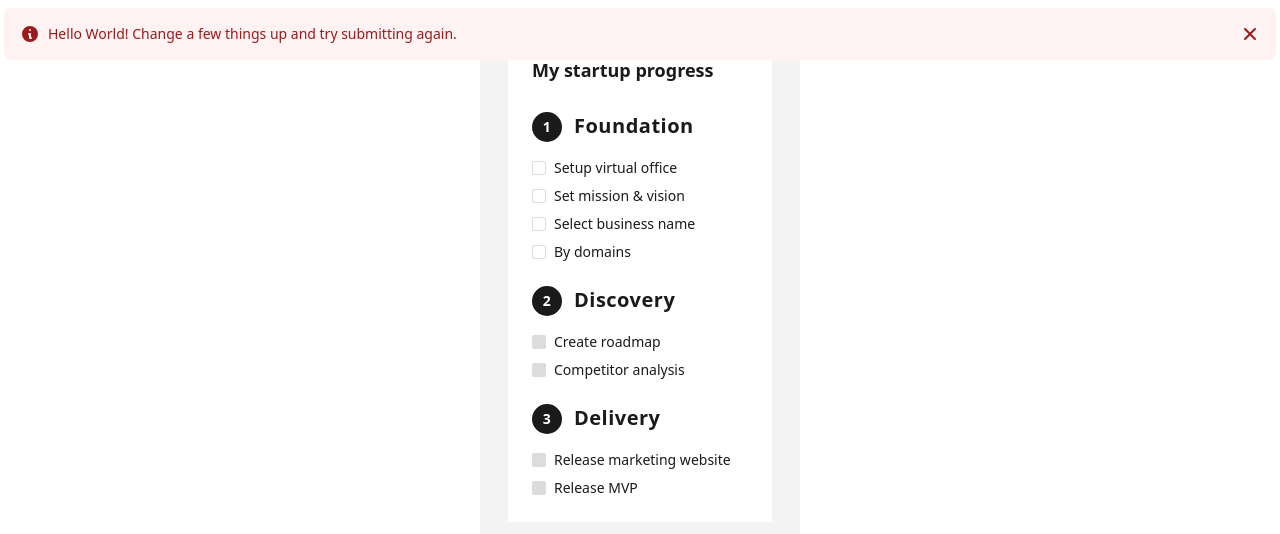
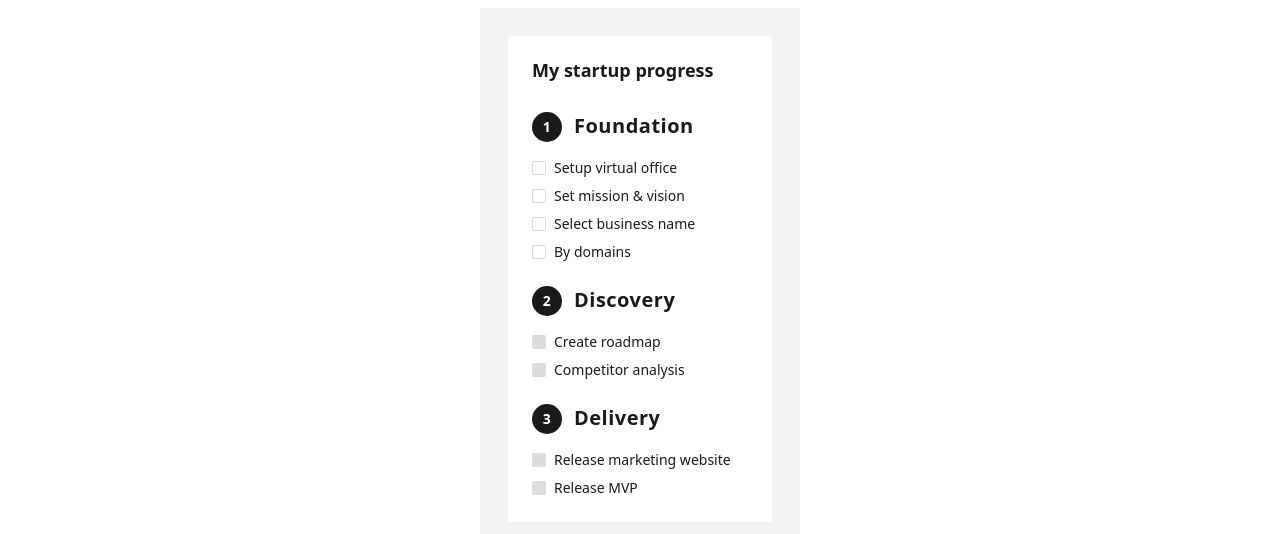
Before and after one commit to themse/startup-progress-frontend, a React (Create React App) app: page / in a window 1280 px wide. Shown: the top 534 px of the page. Built offline with nearby package versions, Linux system fonts and the light colour scheme.

Commit message:
implement alert logic

```diff
--- a/src/App.tsx
+++ b/src/App.tsx
@@ -3,9 +3,11 @@ import { FC } from 'react';
 import { BaseLayout } from 'components/layout/BaseLayout';
 import { Container } from 'components/Container';
 import { ProgressSteps } from 'app/components/progress-steps';
+import { AlertProvider } from 'context/alert';
 
 const App: FC = () => {
   return (
+    <AlertProvider>
       <BaseLayout>
         <Container>
           <div className="flex justify-center">
@@ -13,6 +15,7 @@ const App: FC = () => {
           </div>
         </Container>
       </BaseLayout>
+    </AlertProvider>
   );
 };
 
--- /dev/null
+++ b/src/app/common/helpers.ts
@@ -0,0 +1 @@
+export const noop = (): void => {};
--- a/src/app/components/progress-steps/index.tsx
+++ b/src/app/components/progress-steps/index.tsx
@@ -5,6 +5,8 @@ import { ProgressStepList } from './ProgressStepList';
 import { useProgressStep } from 'hooks/useProgressStep';
 import { useStepCompletedStatus } from 'hooks/useStepCompletedStatus';
 import { useLazyRandomFact } from 'hooks/useLazyRandomFact';
+import { useAlert } from 'context/alert';
+import { AlertKind, AlertType } from 'context/alert/types';
 
 export const ProgressSteps: FC = () => {
   const { progressStepList, onToggle } = useProgressStep();
@@ -16,6 +18,7 @@ export const ProgressSteps: FC = () => {
   } = useStepCompletedStatus();
 
   const { fact, getFact, clearFact } = useLazyRandomFact();
+  const { pushAlert } = useAlert();
 
   useEffect(() => {
     if (progressStepList) {
@@ -31,9 +34,19 @@ export const ProgressSteps: FC = () => {
     }
   }, [clearFact, getFact, isAllStepsCompleted]);
 
+  useEffect(() => {
+    if (fact) {
+      const alert: AlertType = {
+        type: AlertKind.SUCCESS,
+        title: fact,
+      };
+
+      pushAlert(alert);
+    }
+  }, [fact, pushAlert]);
+
   return (
     <div className="bg-tertiary w-80 p-7">
-      <p>{fact}</p>
       <section className="bg-white px-6 py-4">
         <h1 className="text-lg font-bold py-1">My startup progress</h1>
         {progressStepList &&
--- a/src/components/Alert.tsx
+++ b/src/components/Alert.tsx
@@ -1,28 +1,21 @@
-import { FC } from 'react';
+import { FC, ReactNode } from 'react';
 import clsx from 'clsx';
 
 import { Info as InfoIcon } from './icons/Info';
 import { Close as CloseIcon } from './icons/Close';
-
-enum AlertTypes {
-  INFO = 'info',
-  DANGER = 'danger',
-  SUCCESS = 'success',
-  WARNING = 'warning',
-  DARK = 'dark',
-}
+import { AlertKind } from 'context/alert/types';
 
 const baseStyles = 'flex flex-col gap-2 p-4 xs:mx-2 text-sm rounded-lg';
 const customStyles = {
-  [AlertTypes.INFO]:
+  [AlertKind.INFO]:
     'text-blue-800 bg-blue-50 dark:bg-gray-800 dark:text-blue-400',
-  [AlertTypes.DANGER]:
+  [AlertKind.DANGER]:
     'text-red-800 bg-red-50 dark:bg-gray-800 dark:text-red-400',
-  [AlertTypes.SUCCESS]:
+  [AlertKind.SUCCESS]:
     'text-green-800 bg-green-50 dark:bg-gray-800 dark:text-green-400',
-  [AlertTypes.WARNING]:
+  [AlertKind.WARNING]:
     'text-yellow-700 bg-yellow-50 dark:bg-gray-800 dark:text-yellow-300',
-  [AlertTypes.DARK]:
+  [AlertKind.DARK]:
     'text-gray-700 bg-gray-50 dark:bg-gray-800 dark:text-gray-300',
 };
 
@@ -30,17 +23,19 @@ type Props = {
   title: string;
   onClose: () => void;
 
-  type?: AlertTypes;
+  type?: AlertKind;
   message?: string;
   className?: string;
+  children?: ReactNode;
 };
 
 export const Alert: FC<Props> = ({
   title,
   message,
   className,
+  children,
   onClose: onCloseProp,
-  type = AlertTypes.DANGER,
+  type = AlertKind.DANGER,
 }) => {
   const onClose = (): void => {
     onCloseProp();
@@ -68,6 +63,7 @@ export const Alert: FC<Props> = ({
           <CloseIcon />
         </button>
       </div>
+      {children}
     </div>
   );
 };
--- a/src/components/layout/BaseLayout.tsx
+++ b/src/components/layout/BaseLayout.tsx
@@ -1,11 +1,15 @@
+import { FC, ReactNode } from 'react';
+
 import { Alert } from 'components/Alert';
-import { FC, ReactNode } from 'react';
+import { useAlert } from 'context/alert';
 
 type Props = {
   children: ReactNode;
 };
 
 export const BaseLayout: FC<Props> = ({ children }) => {
+  const { alertList, shiftAlert: closeAlert } = useAlert();
+
   return (
     <div className="min-h-screen min-w-[320px] flex justify-between flex-col py-2 relative">
       {/* Header */}
@@ -14,13 +18,14 @@ export const BaseLayout: FC<Props> = ({ children }) => {
 
       {/* Footer */}
 
-      <Alert
-        className="absolute top-2 left-1 right-1"
-        title="Hello World!"
-        message="Change a few things up and try
-        submitting again."
-        onClose={() => console.log('close')}
-      />
+      {alertList.length > 0 && (
+        <Alert
+          className="absolute top-2 left-1 right-1"
+          title={alertList[0].title}
+          message={alertList[0].message}
+          onClose={closeAlert}
+        />
+      )}
     </div>
   );
 };
--- /dev/null
+++ b/src/context/alert/index.tsx
@@ -0,0 +1,69 @@
+import {
+  createContext,
+  FC,
+  ReactNode,
+  useCallback,
+  useContext,
+  useEffect,
+  useState,
+} from 'react';
+import { AlertType, AlertState, CLOSING_TIMER_MS } from './types';
+import { noop } from 'app/common/helpers';
+
+const initialState: AlertState = {
+  alertList: [],
+
+  pushAlert: noop,
+  shiftAlert: noop,
+};
+
+const AlertContext = createContext<AlertState>(initialState);
+
+type Props = {
+  children: ReactNode;
+};
+
+export const AlertProvider: FC<Props> = ({ children }) => {
+  const [alertList, setAlertList] = useState(initialState.alertList);
+
+  const pushAlert = useCallback((alertItem: AlertType): void => {
+    setAlertList((prev) => [...prev, alertItem]);
+  }, []);
+
+  const shiftAlert = (): void => {
+    setAlertList((prev) => prev.slice(1));
+  };
+
+  useEffect(() => {
+    // Shift alert on timer
+
+    let timeoutID: number | null = null;
+
+    if (alertList.length > 0) {
+      timeoutID = window.setTimeout(() => {
+        shiftAlert();
+      }, CLOSING_TIMER_MS);
+    } else {
+      timeoutID && clearTimeout(timeoutID);
+    }
+
+    return () => {
+      timeoutID && clearTimeout(timeoutID);
+    };
+  }, [alertList]);
+
+  return (
+    <AlertContext.Provider
+      value={{
+        alertList,
+
+        pushAlert,
+        shiftAlert,
+      }}
+    >
+      {children}
+    </AlertContext.Provider>
+  );
+};
+
+export const useAlert = (): AlertState => useContext(AlertContext);
--- /dev/null
+++ b/src/context/alert/types.ts
@@ -0,0 +1,23 @@
+export enum AlertKind {
+  INFO = 'info',
+  DANGER = 'danger',
+  SUCCESS = 'success',
+  WARNING = 'warning',
+  DARK = 'dark',
+}
+
+export type AlertType = {
+  type: AlertKind;
+
+  title: string;
+  message?: string;
+};
+
+export type AlertState = {
+  alertList: AlertType[];
+
+  pushAlert: (alertItem: AlertType) => void;
+  shiftAlert: () => void;
+};
+
+export const CLOSING_TIMER_MS = 3000;
```
Lines whose indentation alone changed are shown as unchanged.
